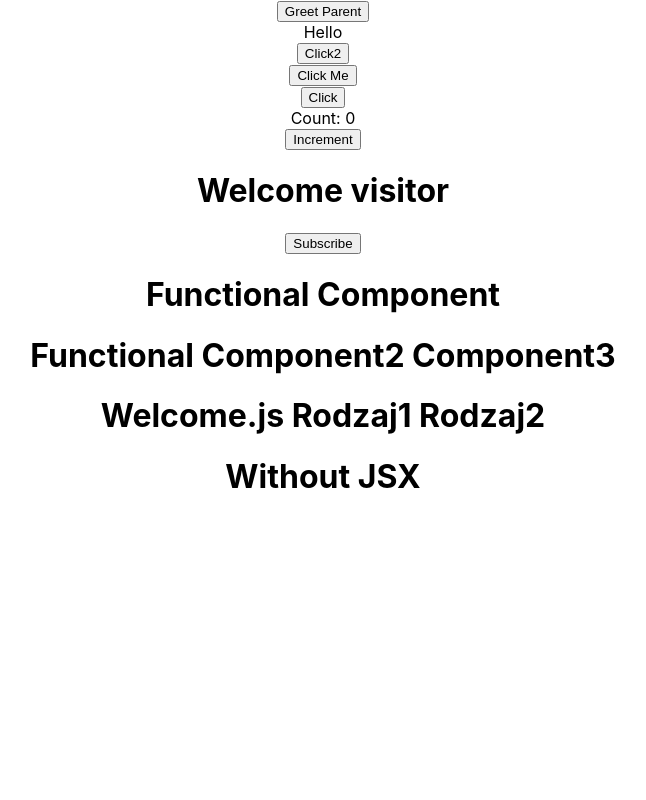
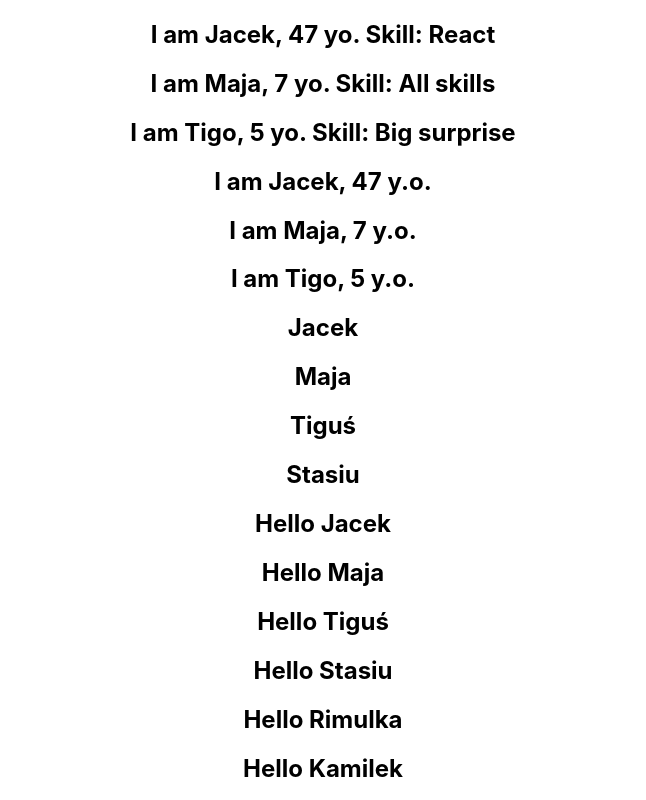
Before and after one commit to jaceksen/helloWorldWishwas, a React (Create React App) app: page / in a window 1280 px wide. Shown: the top 800 px of the page, without its empty margins (317-963 px from the left). Built offline with nearby package versions, Linux system fonts and the light colour scheme.

Commit message:
Lista komponentów

```diff
--- a/src/App.js
+++ b/src/App.js
@@ -9,10 +9,14 @@
 import ClassClick from './components/ClssClick';
 import EventBind from './components/EventBind';
 import ParentCompnent from './components/ParentCompnent';
+import UserGreeting from './components/UserGreeting';
+import NameList from './components/NameList';
 
 function App() {
   return (
     <div className="App">
+      <NameList />
+      <UserGreeting />
       <ParentCompnent />
       <EventBind />
       <ClassClick />
--- /dev/null
+++ b/src/components/NameList.js
@@ -0,0 +1,54 @@
+import React from 'react';
+import Person from './Person';
+
+function NameList() {
+    const names=["Jacek", "Maja", "Tiguś", "Stasiu", "Rimulka", "Kamilek"];
+    const nameList = names.map(name => <h2 key={name}>Hello2 {name}</h2>)
+    const persons = [
+        {
+            id: 1,
+            name: 'Jacek',
+            age: 47,
+            skill: 'React'
+        },
+        {
+            id: 2,
+            name: 'Maja',
+            age: 7,
+            skill: 'All skills'
+        },
+        {
+            id: 3,
+            name: 'Tigo',
+            age: 5,
+            skill: 'Big surprise'
+        },
+    ];
+
+    const personList = persons.map(person => <h2 key={person.id}>I am {person.name}, {person.age} y.o.</h2>);
+
+    const personList2 = persons.map(person => <Person person={person} key={person.id}></Person>);
+
+    return (
+        <div>
+            {
+                personList2
+            }
+            {
+                personList
+            }
+            <h2>{names[0]}</h2>
+            <h2>{names[1]}</h2>
+            <h2>{names[2]}</h2>
+            <h2>{names[3]}</h2>
+            {
+                names.map(name => <h2 key={name}>Hello {name}</h2>)
+            }
+            {
+                nameList
+            }
+        </div>
+    )
+}
+
+export default NameList
--- /dev/null
+++ b/src/components/Person.js
@@ -0,0 +1,11 @@
+import React from 'react'
+
+function Person({person}) {
+    return (
+        <div>
+            <h2>I am {person.name}, {person.age} yo. Skill: {person.skill}</h2>
+        </div>
+    )
+}
+
+export default Person
--- /dev/null
+++ b/src/components/UserGreeting.js
@@ -0,0 +1,59 @@
+import React, { Component } from 'react';
+
+
+class UserGreeting extends Component {
+
+    constructor(props) {
+        super(props)
+
+        this.state = {
+            isLogedIn: false
+        }
+    }
+
+
+    render() {
+
+        // displayed only if isLoggedIn is true
+        return this.state.isLogedIn && (<div>Welcome Jacek5</div>);
+
+        // return (
+        //     this.state.isLogedIn ? (
+        //     <div>Welcome Jacek4</div>
+        //     ) : (
+        //     <div>Welocme Guest4</div>
+        //     )
+        // )
+
+        // let message;
+        // if (this.state.isLogedIn) {
+        //     message = <div>Welcome Jacek3</div>
+        // } else {
+        //     message = <div>Welocom Guest3</div>
+        // }
+        // return (
+        //     <div>
+        //         {message}
+        //     </div>
+        // )
+
+        // if (this.state.isLogedIn) {
+        //     return (
+        //         <div>Welcome Jacek2</div>
+        //     )
+        // } else {
+        //     return (
+        //         <div>Welcome Guest</div>
+        //     )
+        // }
+
+        // return (
+        //     <div>
+        //        <div>Welcome Jacek</div>
+        //        <div>Welcome Guest</div>
+        //     </div>
+        // )
+    }
+}
+
+export default UserGreeting
```
